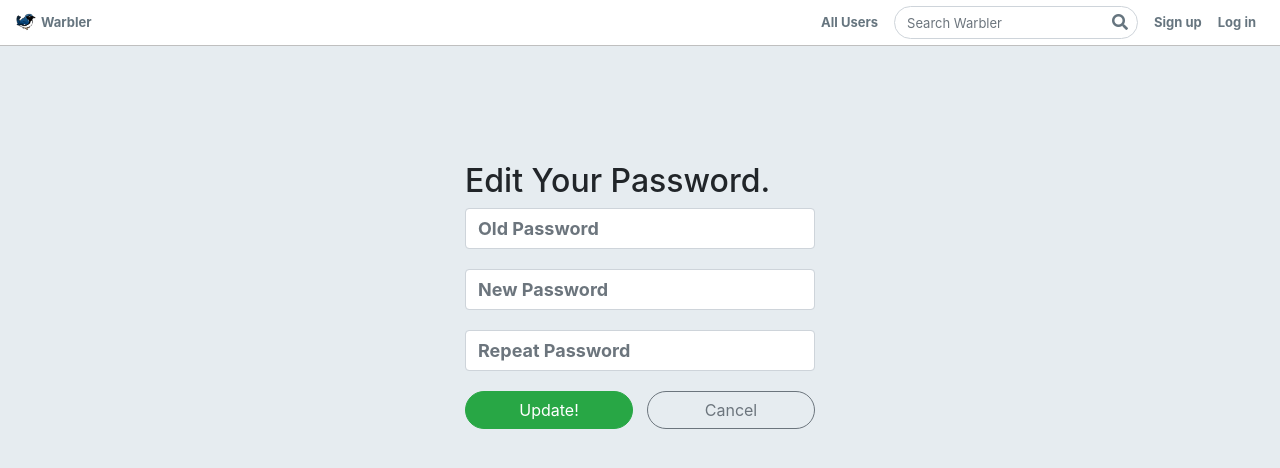
After one commit to toor0/warbler, a Flask app: template templates/users/password.html in a window 1280 px wide. The commit adds this page. Shown: the top 468 px of the page. Run offline with Flask 2, Linux system fonts and the light colour scheme; the template is opened without the code that fills it: values that come from a table or form of the project are taken from there, others are empty; some libraries are stand-ins or nearby versions.

Commit message:
404, AJAX, change passord

```diff
--- a/app.py
+++ b/app.py
@@ -2,7 +2,7 @@ import os
 from flask import Flask, render_template, request, flash, redirect, session, g
 # from flask_debugtoolbar import DebugToolbarExtension
 from sqlalchemy.exc import IntegrityError
-from forms import UserAddForm, LoginForm, MessageForm, EditUserForm
+from forms import UserAddForm, LoginForm, MessageForm, EditUserForm, PasswordForm
 from models import db, connect_db, User, Message, Like
 
 CURR_USER_KEY = "curr_user"
@@ -203,6 +203,23 @@ def profile():
     return render_template('users/edit.html', form=form)
 
 
+@app.route('/users/password', methods=["GET", "POST"])
+def new_pass():
+    """ """
+    if not g.user:
+        flash("Access unauthorized.", "danger")
+        return redirect("/")
+    form = PasswordForm()
+    if form.validate_on_submit():
+        user = User.authenticate(g.user.username,
+                                 form.old_pwd.data)
+        if user:
+            user.password = user.new_pwd(form.new_pwd.data)
+        db.session.commit()
+        return redirect(f"users/{user.id}")
+    return render_template('users/password.html', form=form)
+
+
 @app.route('/users/delete', methods=["POST"])
 def delete_user():
     """Delete user."""
@@ -218,21 +235,36 @@ def delete_user():
 ##############################################################################
 # Messages routes:
 
-@app.route('/messages/new', methods=["GET", "POST"])
+
+@app.route('/messages/new', methods=["POST"])
 def messages_add():
-    """Add a message:
-    Show form if GET. If valid, update message and redirect to user page.
-    """
+    """ """
     if not g.user:
         flash("Access unauthorized.", "danger")
         return redirect("/")
-    form = MessageForm()
-    if form.validate_on_submit():
-        msg = Message(text=form.text.data)
-        g.user.messages.append(msg)
-        db.session.commit()
-        return redirect(f"/users/{g.user.id}")
-    return render_template('messages/new.html', form=form)
+    msg = Message(text=request.form["text"])
+    g.user.messages.append(msg)
+    db.session.commit()
+    referrer = request.headers.get("Referer")
+    if referrer != f"/users/{g.user.id}":
+        return f"/users/{g.user.id}"
+
+
+# @app.route('/messages/new', methods=["GET", "POST"])
+# def messages_add():
+#     """Add a message:
+#     Show form if GET. If valid, update message and redirect to user page.
+#     """
+#     if not g.user:
+#         flash("Access unauthorized.", "danger")
+#         return redirect("/")
+#     form = MessageForm()
+#     if form.validate_on_submit():
+#         msg = Message(text=form.text.data)
+#         g.user.messages.append(msg)
+#         db.session.commit()
+#         return redirect(f"/users/{g.user.id}")
+#     return render_template('messages/new.html', form=form)
 
 
 @app.route('/messages/<int:message_id>', methods=["GET"])
@@ -263,8 +295,7 @@ def messages_like(message_id):
     like = Like(message_id=message_id, user_id=g.user.id)
     db.session.add(like)
     db.session.commit()
-    referrer = request.headers.get("Referer")
-    return redirect(referrer)
+    return "message liked"
 
 
 @app.route('/messages/<int:message_id>/unlike', methods=["POST"])
@@ -280,8 +311,7 @@ def messages_un_like(message_id):
              .first())
     db.session.delete(likes)
     db.session.commit()
-    referrer = request.headers.get("Referer")
-    return redirect(referrer)
+    return "message liked"
 
 
 ##############################################################################
@@ -307,6 +337,11 @@ def homepage():
         return render_template('home-anon.html')
 
 
+@app.errorhandler(404)
+def show_404_page(err):
+    return render_template("404.html")
+
+
 ##############################################################################
 # Turn off all caching in Flask
 #   (useful for dev; in production, this kind of stuff is typically
--- a/forms.py
+++ b/forms.py
@@ -1,6 +1,6 @@
 from flask_wtf import FlaskForm
 from wtforms import StringField, PasswordField, TextAreaField
-from wtforms.validators import DataRequired, Email, Length
+from wtforms.validators import DataRequired, Email, Length, EqualTo
 
 
 class MessageForm(FlaskForm):
@@ -34,3 +34,11 @@ class EditUserForm(FlaskForm):
     header_image_url = StringField('(Optional) Header URL')
     bio = StringField('(Optional) Bio')
     password = PasswordField('Password', validators=[Length(min=6)])
+
+class PasswordForm(FlaskForm):
+    """Form for adding users."""
+    old_pwd = PasswordField('Old Password', validators=[Length(min=6)])
+    new_pwd = PasswordField('New Password', validators=[Length(min=6),
+                                            DataRequired(),
+                                            EqualTo('confirm', message="Passwords must match.")])
+    confirm = PasswordField('Repeat Password', validators=[Length(min=6)])
--- a/models.py
+++ b/models.py
@@ -166,6 +166,12 @@ class User(db.Model):
 
         return False
 
+    @classmethod
+    def new_pwd(cls, password):
+        """ """
+        hashed_pwd = bcrypt.generate_password_hash(password).decode('UTF-8')
+        return hashed_pwd
+
 
 class Message(db.Model):
     """An individual message ("warble")."""
--- a/static/stylesheets/style.css
+++ b/static/stylesheets/style.css
@@ -552,6 +552,10 @@ p.card-bio {
   width: 90%;
 }
 
+.message-area span {
+  display: block;
+}
+
 .like-buttons {
   z-index: 3;
   position: absolute;
--- a/templates/base.html
+++ b/templates/base.html
@@ -12,7 +12,7 @@
   <link rel="shortcut icon" href="/static/favicon.ico">
 </head>
 <body class="{% block body_class %}{% endblock %}">
-<nav class="navbar navbar-expand">
+  <nav class="navbar navbar-expand">
   <div class="container-fluid">
     <div class="navbar-header">
       <a href="/" class="navbar-brand">
@@ -41,12 +41,36 @@
             <img src="{{ g.user.image_url }}" alt="{{ g.user.username }}">
           </a>
         </li>
-        <li><a href="/messages/new">New Message</a></li>
+        <li><a id="new-message" href="#">New Message</a></li>
         <li><a href="/logout">Log out</a></li>
       {% endif %}
     </ul>
   </div>
 </nav>
+
+
+
+<div class="modal mt-5" tabindex="-1" role="dialog">
+  <div class="modal-dialog" role="document">
+    <div class="modal-content">
+      <div class="modal-header">
+        <h5 class="modal-title">Add a new message</h5>
+        <button type="button" class="close" data-dismiss="modal" aria-label="Close">
+          <span aria-hidden="true">&times;</span>
+        </button>
+      </div>
+      <div class="modal-body">
+        <textarea class="form-control" id="new-message-text"></textarea>
+      </div>
+      <div class="modal-footer">
+          <button id="new-message-button" class="btn btn-primary">Submit</button>
+      </div>
+    </div>
+  </div>
+</div>
+
+
+
 <div class="container">
   {% for category, message in get_flashed_messages(with_categories=True) %}
     <div class="alert alert-{{ category }}">{{ message }}</div>
@@ -54,5 +78,6 @@
   {% block content %}
   {% endblock %}
 </div>
+<script src="/static/warbler.js"></script>
 </body>
 </html>
--- a/templates/home.html
+++ b/templates/home.html
@@ -56,12 +56,12 @@
                   {% if msg in g.user.likes %}
                     <form method="POST"
                           action="/messages/{{ msg.id }}/unlike">
-                      <button><i class="fas fa-heart"></i></button>
+                      <button><i message-id="{{msg.id}}" class="fas fa-heart"></i></button>
                     </form>
                   {% else %}
                     <form method="POST"
                           action="/messages/{{ msg.id }}/like">
-                      <button><i class="far fa-heart"></i></button>
+                      <button><i message-id="{{msg.id}}" class="far fa-heart"></i></button>
                     </form>
                   {% endif %}
                 {% endif %}
--- a/templates/messages/show.html
+++ b/templates/messages/show.html
@@ -39,12 +39,12 @@
                   {% if message in g.user.likes %}
                     <form method="POST"
                           action="/messages/{{ message.id }}/unlike">
-                      <button><i class="fas fa-heart"></i></button>
+                      <button><i message-id="{{message.id}}" class="fas fa-heart"></i></button>
                     </form>
                   {% else %}
                     <form method="POST"
                           action="/messages/{{ message.id }}/like">
-                      <button><i class="far fa-heart"></i></button>
+                      <button><i message-id="{{message.id}}" class="far fa-heart"></i></button>
                     </form>
                   {% endif %}
                 {% endif %}
--- a/templates/users/edit.html
+++ b/templates/users/edit.html
@@ -29,6 +29,7 @@
           <a href="/users/{{ g.user.id }}" class="btn btn-outline-secondary">Cancel</a>
         </div>
       </form>
+      <a href="/users/password" class="col btn btn-secondary mt-3">Change Password</a>
     </div>
   </div>
 {% endblock %}
--- /dev/null
+++ b/templates/users/password.html
@@ -0,0 +1,24 @@
+{% extends 'base.html' %}
+
+{% block content %}
+  <div class="row justify-content-md-center">
+    <div class="col-md-4">
+      <h2 class="join-message">Edit Your Password.</h2>
+      <form method="POST" id="user_form">
+        {{ form.hidden_tag() }}
+
+        {% for field in form if field.widget.input_type != 'hidden' and field.name != 'password' %}
+          {% for error in field.errors %}
+            <span class="text-danger">{{ error }}</span>
+          {% endfor %}
+          {{ field(placeholder=field.label.text, class="form-control") }}
+        {% endfor %}
+
+        <div class="edit-btn-area">
+          <button class="btn btn-success">Update!</button>
+          <a href="/users/profile" class="btn btn-outline-secondary">Cancel</a>
+        </div>
+      </form>
+    </div>
+  </div>
+{% endblock %}
--- a/templates/users/show.html
+++ b/templates/users/show.html
@@ -20,12 +20,12 @@
                   {% if message in g.user.likes %}
                     <form method="POST"
                           action="/messages/{{ message.id }}/unlike">
-                      <button><i class="fas fa-heart"></i></button>
+                      <button><i message-id="{{message.id}}" class="fas fa-heart"></i></button>
                     </form>
                   {% else %}
                     <form method="POST"
                           action="/messages/{{ message.id }}/like">
-                      <button><i class="far fa-heart"></i></button>
+                      <button><i message-id="{{message.id}}" class="far fa-heart"></i></button>
                     </form>
                   {% endif %}
                 {% endif %}
```
Also changed, not shown: static/warbler.js (added, +35 -0 lines), templates/404.html (added, +8 -0 lines), templates/messages/new.html (line endings or trailing spaces).
